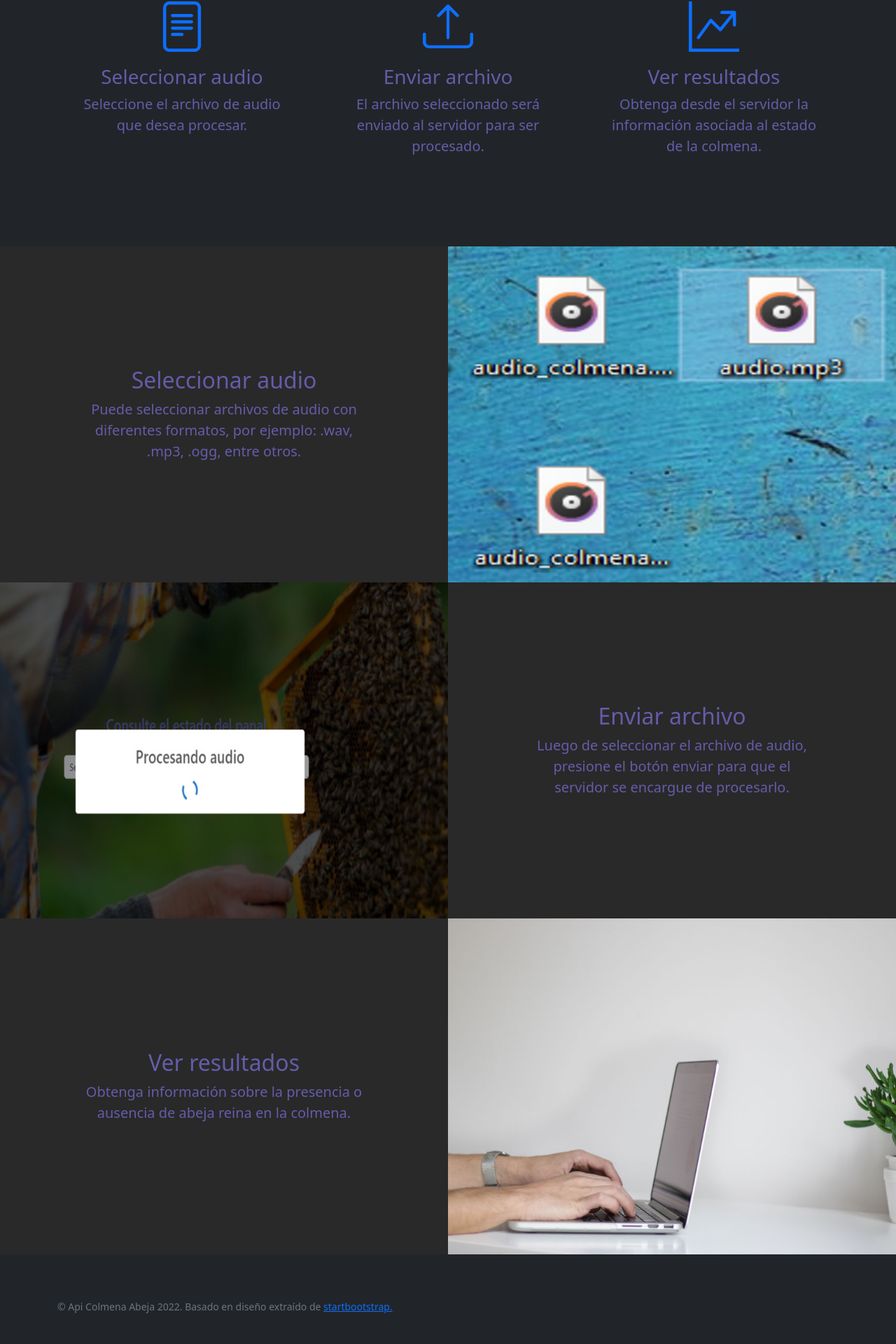
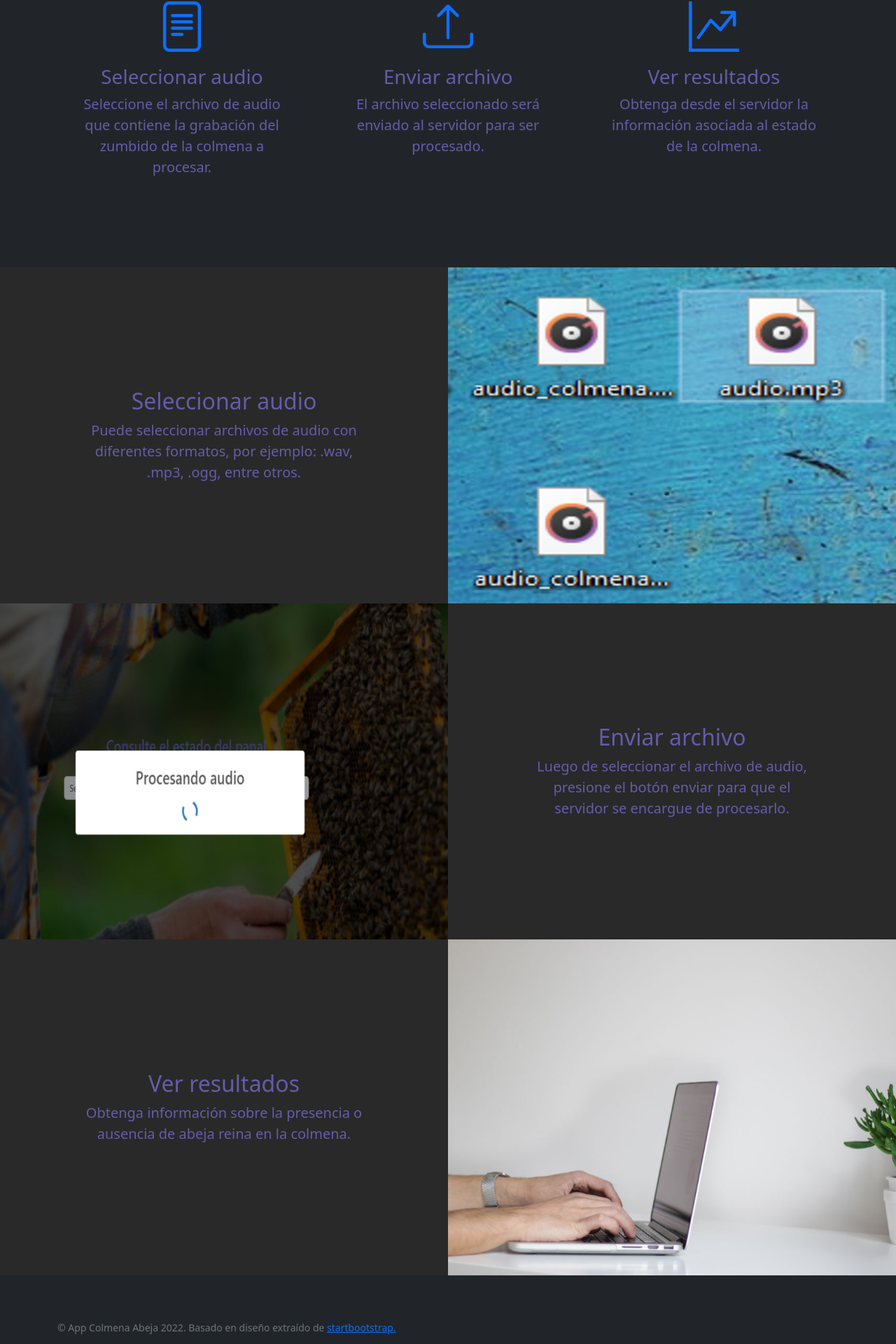
Before and after one commit to cristopher1/frontend_app_colmena_abeja, a Vue app: page / in a window 1280 px wide. Shown: the part 769-2689 px from the top of the page at 70% size. Built offline with nearby package versions, Linux system fonts and the light colour scheme; what vue-sweetalert2 would draw is missing.

Commit message:
el input de audio, solo acepta archivos de audios

```diff
--- a/src/App.vue
+++ b/src/App.vue
@@ -25,7 +25,7 @@
                         <div class="features-icons-item mx-auto mb-5 mb-lg-0 mb-lg-3">
                             <div class="features-icons-icon d-flex"><i class="bi-file-text m-auto text-primary"></i></div>
                             <h3>Seleccionar audio</h3>
-                            <p class="lead mb-0">Seleccione el archivo de audio que desea procesar.</p>
+                            <p class="lead mb-0">Seleccione el archivo de audio que contiene la grabación del zumbido de la colmena a procesar.</p>
                         </div>
                     </div>
                     <div class="col-lg-4">
@@ -76,7 +76,7 @@
             <div class="container">
                 <div class="row">
                     <div class="col-lg-12 h-100 text-center text-lg-start my-auto">
-                        <p class="text-muted small mb-4 mb-lg-0">&copy; Api Colmena Abeja 2022. Basado en diseño extraído de <a href="https://startbootstrap.com/theme/landing-page" target="_blank"> startbootstrap. </a></p>
+                        <p class="text-muted small mb-4 mb-lg-0">&copy; App Colmena Abeja 2022. Basado en diseño extraído de <a href="https://startbootstrap.com/theme/landing-page" target="_blank"> startbootstrap. </a></p>
                     </div>
                 </div>
             </div>
--- a/src/components/Main.vue
+++ b/src/components/Main.vue
@@ -6,7 +6,7 @@
     <form>
       <div class="mb-3">
         <label for="formFile" class="form-label">Seleccione un archivo de audio</label>
-        <input class="form-control" type="file" ref="audio" id="formFile">
+        <input class="form-control" type="file" ref="audio" id="formFile" accept="audio/*">
       </div>
       <button @click.prevent="enviar" class="btn btn-primary">Enviar</button>
     </form>
```
